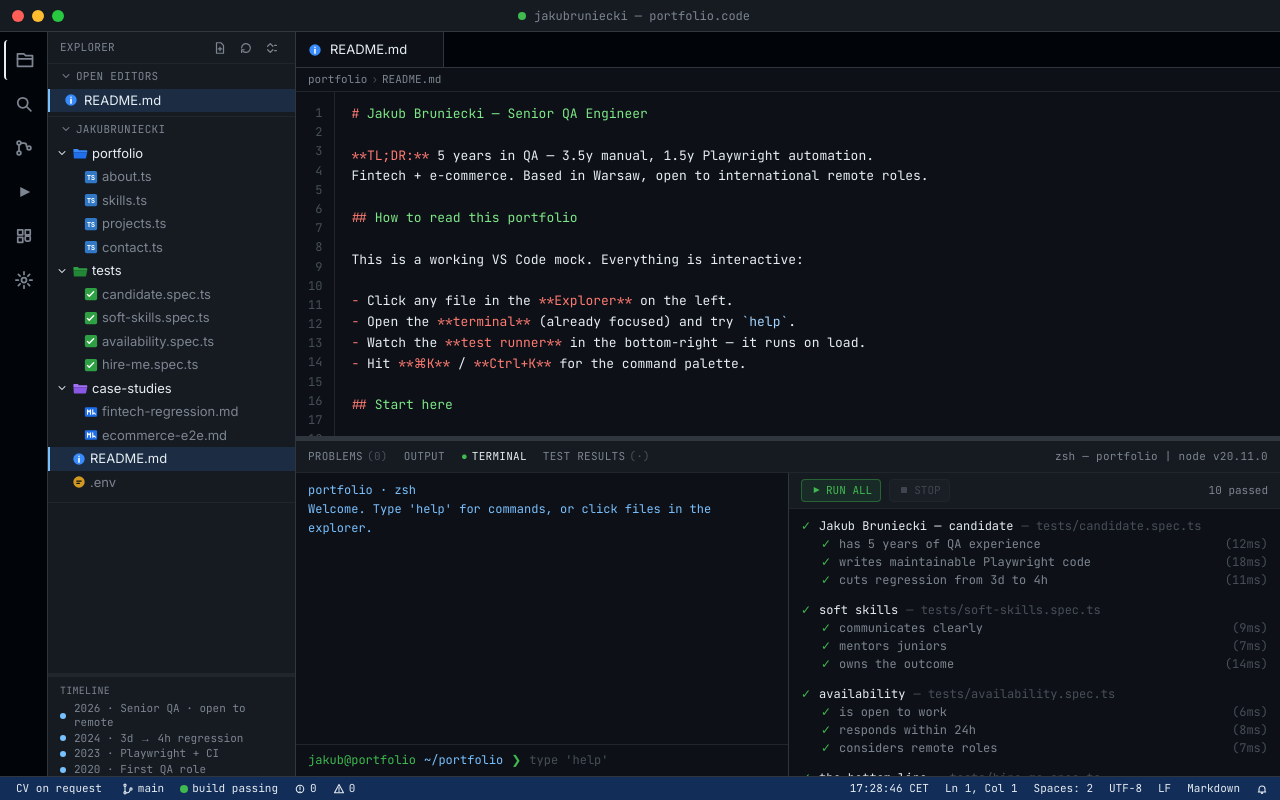
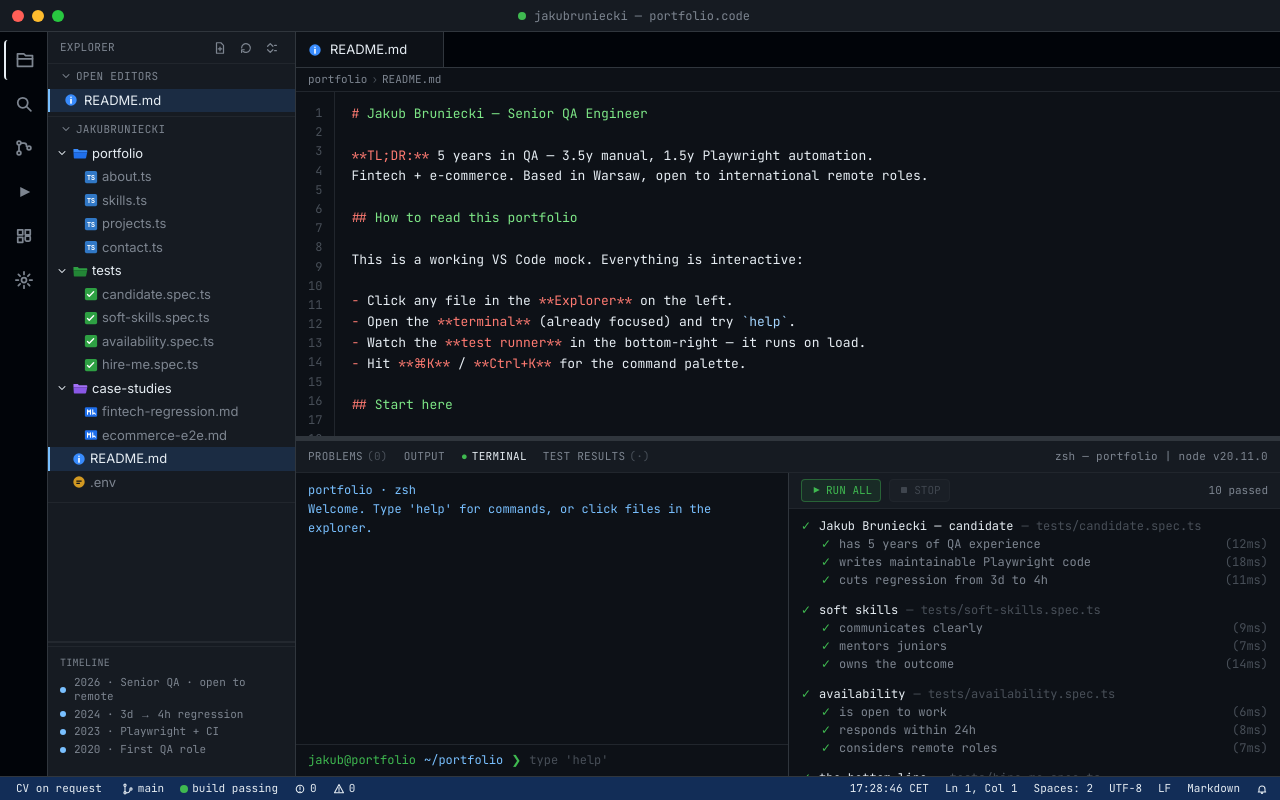
Before and after one commit to kubaasa/jakubruniecki, a Next.js app: page / in a window 1280 px wide. Built offline with nearby package versions, Linux system fonts and the light colour scheme.

Commit message:
fix: timeline shows fully on load + sidebar splitter has clickable hit area

```diff
--- a/app/ide/IDEContext.tsx
+++ b/app/ide/IDEContext.tsx
@@ -36,7 +36,7 @@ const initialState: IDEState = {
   openEditorsCollapsed: false,
   filesCollapsed: false,
   panelHeightPx: 336,
-  sidebarTimelineHeightPx: 100,
+  sidebarTimelineHeightPx: 130,
   terminalLines: welcomeLines,
   testSuites: initialTestSuites,
   isPaletteOpen: false,
--- a/components/ide/Sidebar/SidebarSplitter.tsx
+++ b/components/ide/Sidebar/SidebarSplitter.tsx
@@ -41,7 +41,12 @@ export function SidebarSplitter() {
         document.body.style.cursor = "row-resize";
         document.body.style.userSelect = "none";
       }}
-      className="h-[3px] flex-shrink-0 cursor-row-resize bg-border-subtle hover:bg-accent-blue-dim active:bg-accent-blue"
-    />
+      className="group relative h-2 flex-shrink-0 cursor-row-resize hover:bg-accent-blue-dim/30 active:bg-accent-blue-dim/50"
+    >
+      <div
+        aria-hidden
+        className="pointer-events-none absolute inset-x-0 top-1/2 h-px -translate-y-1/2 bg-border group-hover:bg-accent-blue group-active:bg-accent-blue"
+      />
+    </div>
   );
 }
--- a/components/ide/Sidebar/Timeline.tsx
+++ b/components/ide/Sidebar/Timeline.tsx
@@ -15,12 +15,12 @@ export function Timeline() {
     <section
       aria-label="Timeline"
       style={{ height: state.sidebarTimelineHeightPx }}
-      className="flex flex-shrink-0 flex-col overflow-y-auto border-t border-border-subtle px-3 py-1.5"
+      className="flex flex-shrink-0 flex-col overflow-hidden border-t border-border-subtle px-3 py-2"
     >
-      <div className="mb-1 font-mono text-[10px] uppercase tracking-wide text-fg-muted">
+      <div className="mb-1.5 font-mono text-[10px] uppercase tracking-wide text-fg-muted">
         Timeline
       </div>
-      <ul className="space-y-0.5 font-mono text-[11px] leading-tight text-fg-muted">
+      <ul className="space-y-1 font-mono text-[11px] leading-tight text-fg-muted">
         {ITEMS.map((text) => (
           <li key={text} className="flex items-center gap-2">
             <span
```
